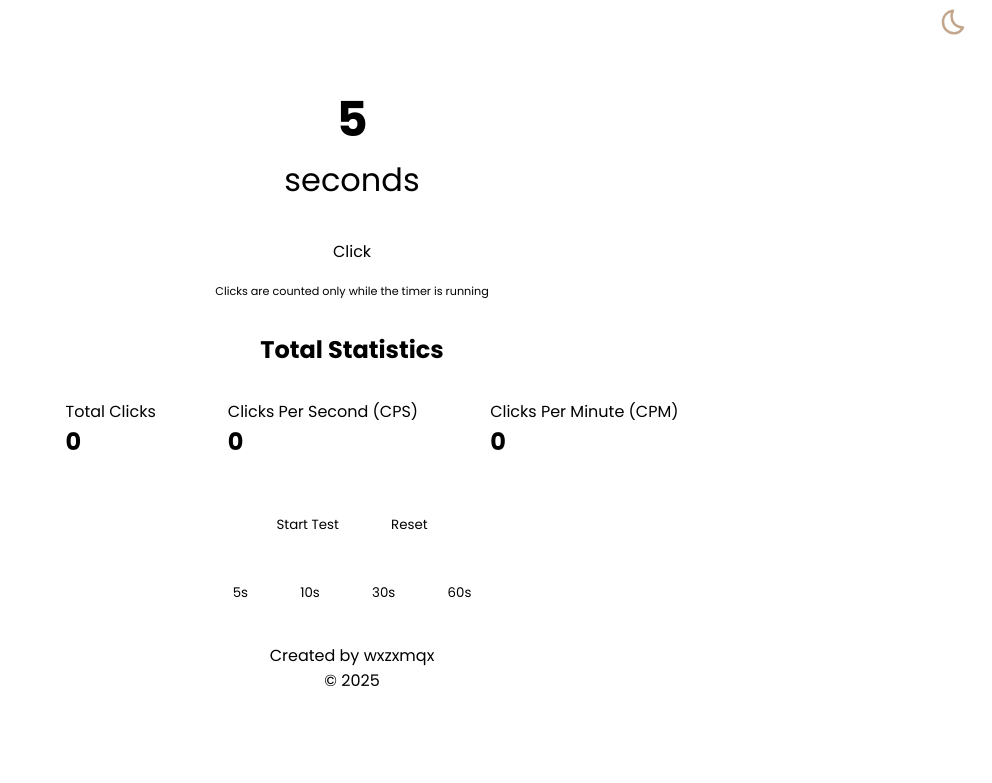
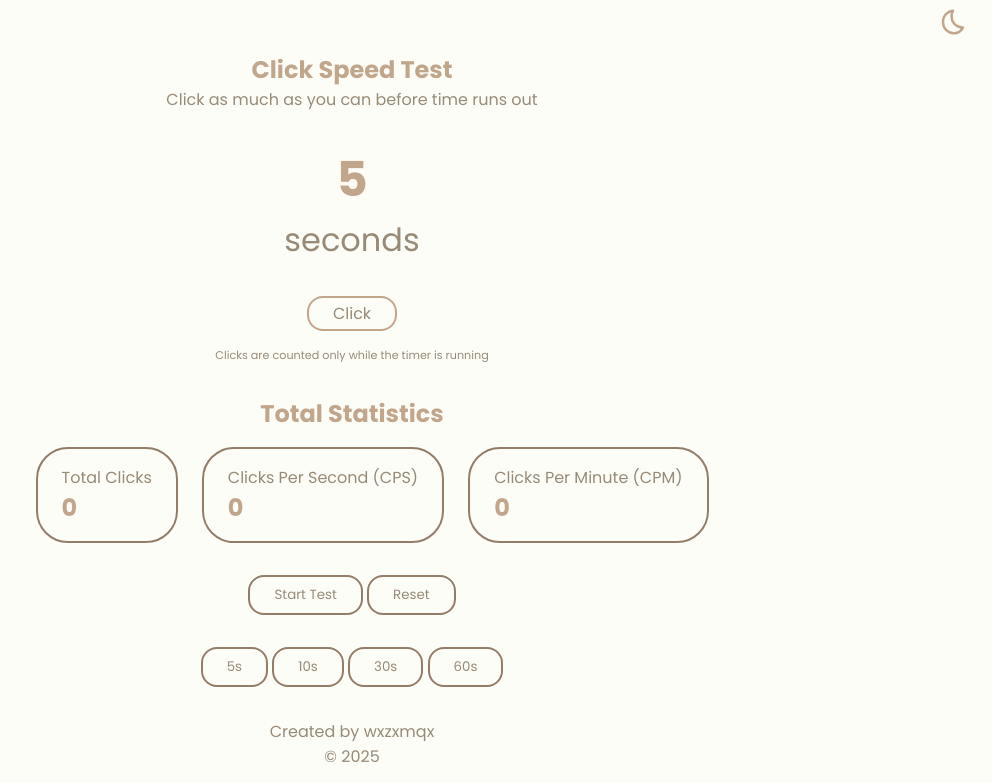
Before and after one commit to wxzxmqx/click-counter, a PHP site: page / in a window 1280 px wide. Shown: the part 17-800 px from the top of the page, without its empty margins (288-1280 px from the left). Run offline with PHP 8.4, Linux system fonts and the light colour scheme.

Commit message:
feat: implement theme class synced with js

```diff
--- a/index.php
+++ b/index.php
@@ -9,10 +9,14 @@
     <link href="https://fonts.googleapis.com/css2?family=Poppins:ital,wght@0,100;0,200;0,300;0,400;0,500;0,600;0,700;0,800;0,900;1,100;1,200;1,300;1,400;1,500;1,600;1,700;1,800;1,900&display=swap" rel="stylesheet">
     <title>Click Counter</title>
 </head>
-<body>
+<body class="light">
     <?php include "includes/header.php"; ?>
 
     <main>
+        <section id="welcome">
+            <h1>Click Speed Test</h1>
+            <p>Click as much as you can before time runs out</p>
+        </section>
         <section id="timer">
             <h2 class="current-timer">5</h2>
             <p>seconds</p>
```
